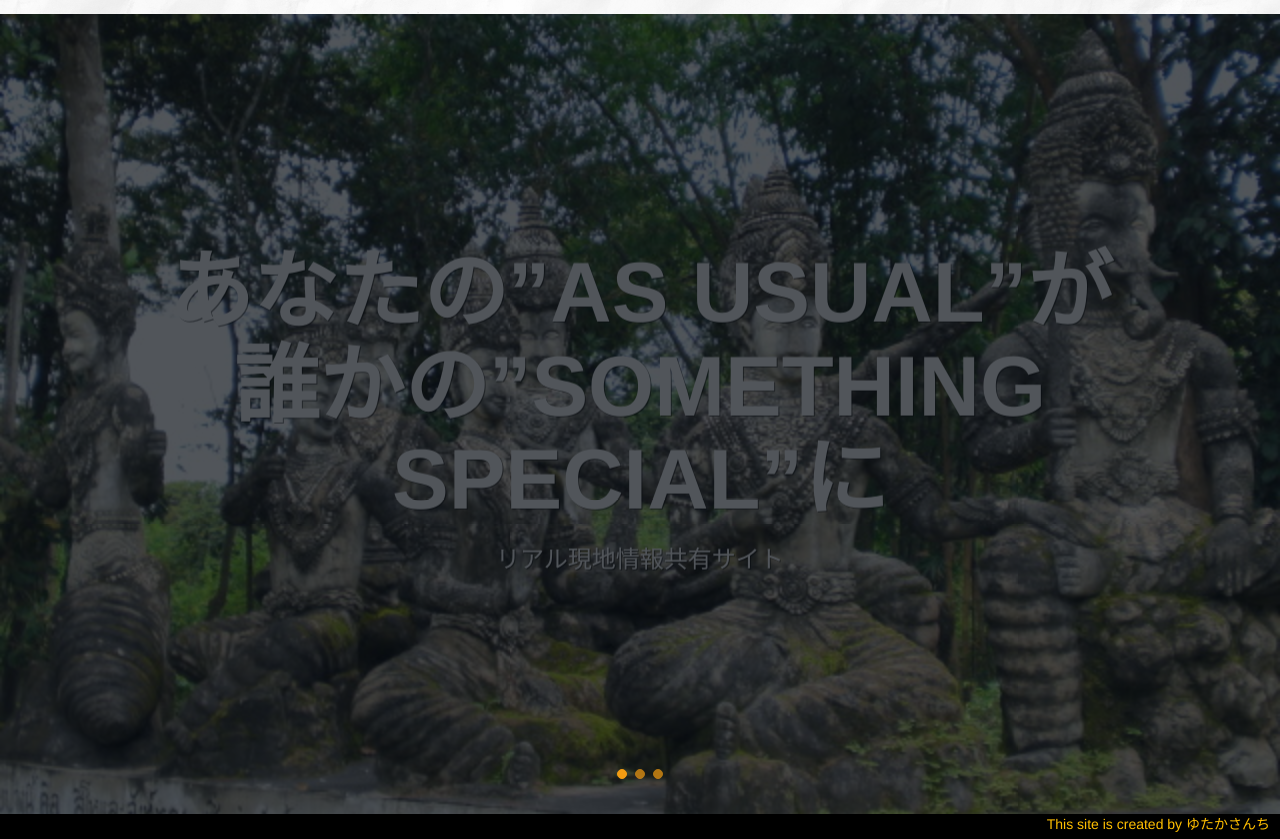
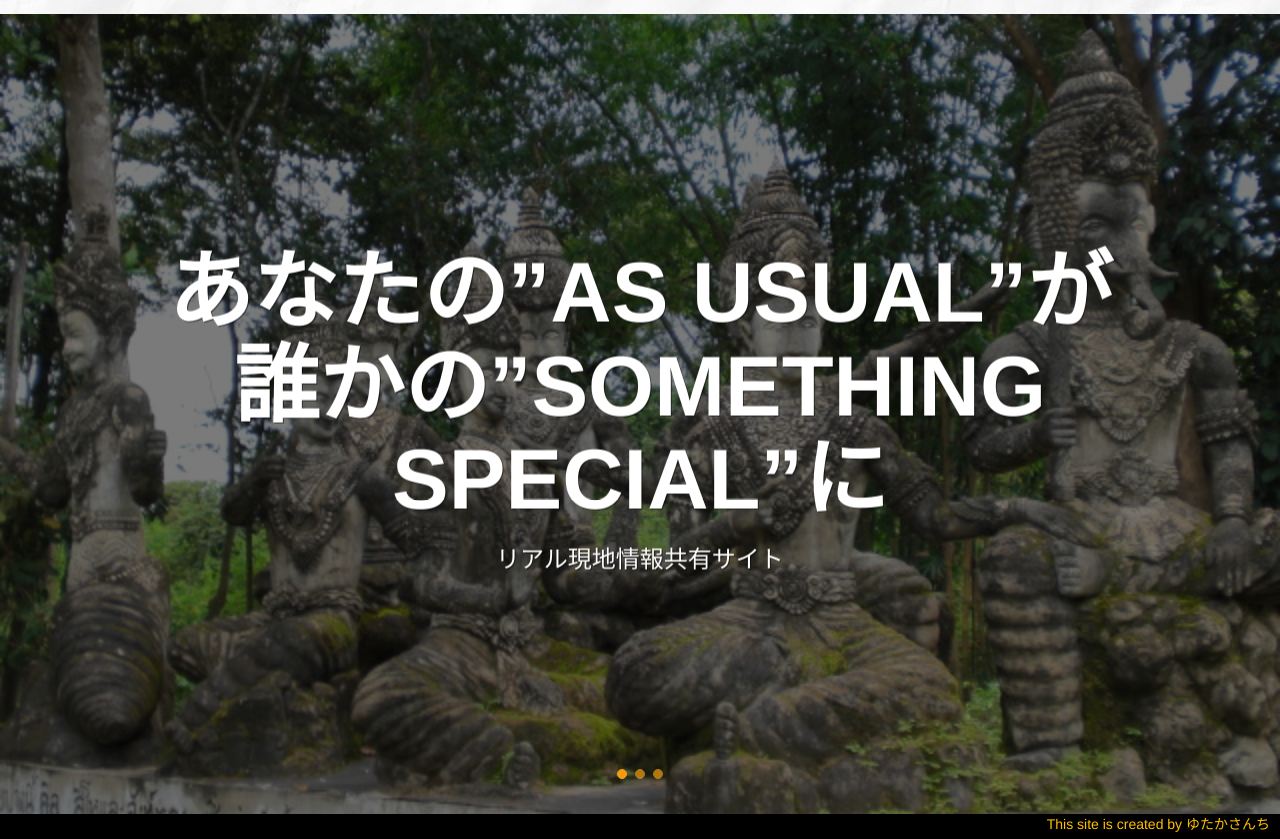
Before and after one commit to House-Yutaka/RealLife, a PHP site: page /about.php in a window 1280 px wide. Shown: the part 51-890 px from the top of the page. Run offline with PHP 8.4, Linux system fonts and the light colour scheme; some libraries are stand-ins or nearby versions.

Commit message:
文字と背景が一緒にフィルタリングされていたので，背景のみにした

```diff
--- a/about.php
+++ b/about.php
@@ -15,7 +15,7 @@
 	<div class="wrapper">
 		<div class="carousel fade-carousel slide" data-ride="carousel" data-interval="4000" id="bs-carousel">
   <!-- Overlay -->
-  <div class="overlay"></div>
+  <!-- <div class="overlay"></div> -->
 
   <!-- Indicators -->
   <ol class="carousel-indicators">
--- a/styles/style_about.css
+++ b/styles/style_about.css
@@ -108,12 +108,18 @@ Image credits: unsplash.com
   background-repeat: no-repeat;
 }
 .fade-carousel .slides .slide-1 {
+  background-blend-mode: multiply;
+  background-color: rgba(0,0,0,0.52);
   background-image: url(../images/CIMG0388.JPG);
 }
 .fade-carousel .slides .slide-2 {
+  background-blend-mode: multiply;
+  background-color: rgba(0,0,0,0.52);
   background-image: url(../images/IMG_1592.JPG);
 }
 .fade-carousel .slides .slide-3 {
+  background-blend-mode: multiply;
+  background-color: rgba(0,0,0,0.52);
   background-image: url(../images/IMG_0427.JPG);
 }
 
```
